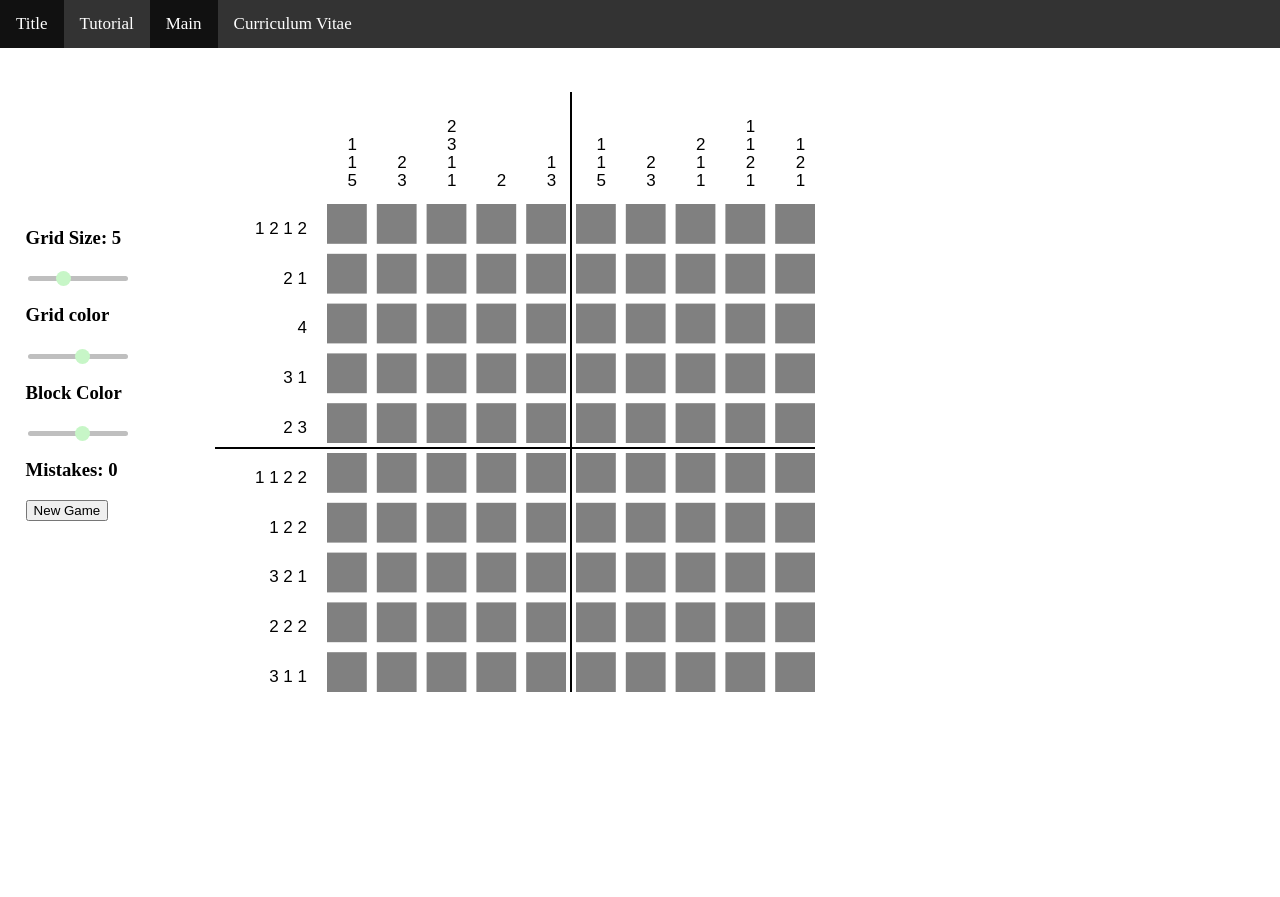
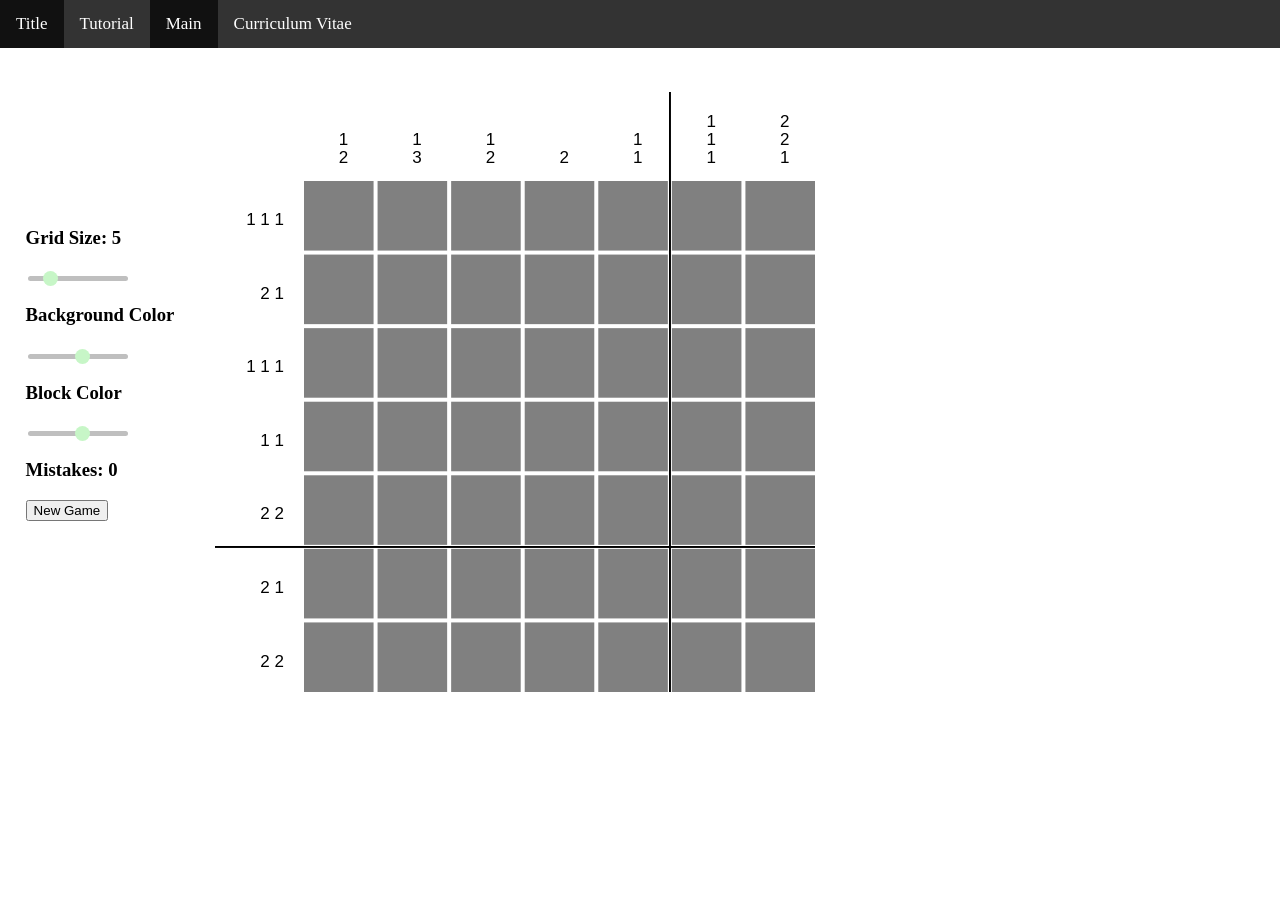
Before and after one commit to ggkfox/Picross, a PHP site: page / in a window 1280 px wide; the page is wider, and only the part inside the window is pictured. Run offline with PHP 8.4, Linux system fonts and the light colour scheme.

Commit message:
look at it urself

```diff
--- a/css/styles.css
+++ b/css/styles.css
@@ -84,3 +84,7 @@ li a.active{
     background: lightgreen;
     cursor: pointer;
 }
+
+h3 {
+    text-transform: capitalize;
+}
--- a/index.html
+++ b/index.html
@@ -8,7 +8,7 @@
     <link rel="stylesheet" href="css/styles.css">
     <title>Picross</title>
 </head>
-<body>
+<body id="body">
 
 	<div id = "navbar"></div>
 		<ul>
@@ -20,15 +20,15 @@
 	</div>
 
 	<div id = "controls">
-		<h3>Grid Size: 5</h3>
+		<h3 id="h3GridSize">Grid Size: 5</h3>
 			<div>
-			<p><input type="range" min="0" max="21" value="7" class="slider" id="gridSize"></p>
+			<p><input type="range" min="3" max="25" value="7" class="slider" id="gridSize"></p>
 			</div>
-		<h3>Grid color</h3>
+		<h3 id="h3BackgroundColor">Background color</h3>
 			<div>
 			<p><input type="range" min="0" max="9" value="5" class="slider" id="gridColor"></p>
 			</div>
-		<h3>Block Color</h3>
+		<h3 id="h3BlockColor">Block Color</h3>
 			<div>
 			<p><input type="range" min="0" max="9" value="5" class="slider" id="blockColor"></p>
 			</div>
--- a/js/main.js
+++ b/js/main.js
@@ -1,21 +1,34 @@
 //-----------Grab html elements
 var htmlMistakes = document.getElementById('mistakes');
-var htmlBackgroundColor = document.getElementsByTagName('body');
+var htmlBackgroundColor = document.getElementById('body');
+var htmlSizeSlider = document.getElementById('gridSize');
+var htmlBackgroundColorSlider = document.getElementById('gridColor');
+var htmlBlockColorSlider = document.getElementById('blockColor');
+var htmlGridSize = document.getElementById('h3GridSize');
+var htmlBackgroundColor = document.getElementById('h3BackgroundColor');
+var htmlBlockColor = document.getElementById('h3BlockColor');
+var htmlNewGame = document.getElementById('newGame');
 
 //-----------Configuration [adjustable by user]
 var windowSize = 600;
-var n = 10; //number of tiles X and Y
+var n = null; //number of tiles X and Y
 var border = (Math.round(n/2)+1)*17; //space for numbers
 var size = (windowSize-border)/n; //size of each tile
 var correctColor = "lightgreen";
-var fontColor = "black";
+var fontColor = "black"; //grid numbers
+var startTime = null;
+var tilesRemaining;
+var mistakes;
+var circles = [];
+var complete;
+var player;
 
 //----------Configuartion [not by user]
 var grid = {"border": ["2", "2", "3", "3", "4", "4", "5", "5", "6", "6", "7", "7", "8", "8", "9", "9", "10", "10", "11", "11", "12", "12", "13"],
 			"correctColor" : ["black", "red", "orange", "yellow", "lightgreen", "green", "lightblue", "blue", "purple", "pink"],
-			"backgroundColor" : ["black", "red", "orange", "yellow", "lightgreen", "green", "lightblue", "blue", "purple", "pink"],
+			"backgroundColor" : ["black", "red", "orange", "yellow", "lightgreen", "white", "lightblue", "blue", "purple", "pink"],
 			"fontColor" : ["white", "black", "black", "black",  "black", "black", "black", "black", "black", "black"]}
-var gap = 10; //gap between tiles (this number should be half of what you with the gap to be)
+var gap = 4; //gap between tiles (this number should be half of what you with the gap to be)
 var padding = 5; //space around game on all sides
 var textDistance = 20; //text distance away from first tile
 var font = "17px Arial"; //Font for Grid Numbers
@@ -24,13 +37,6 @@ var wrongColor = "red";
 var ballColors = ["red", "blue", "lightgreen", "yellow", "pink"]
 var gravity = 0.981; //gravity enacted on the balls
 var friction = .7; //how quickly the balls stop rolling/bouncing;
-
-//-----------other needed variables [dont change]
-var startTime = null;
-var mistakes = 0;
-var circles = [];
-var tilesRemaining = 0;
-
 
 //-----------Canvas Elements [do not change]
 var baseLayer = document.getElementById('layer1');
@@ -46,10 +52,7 @@ var c1 = baseLayer.getContext('2d');
 var c2 = topLayer.getContext('2d');
 var c3 = ballLayer.getContext('2d');
 
-var complete = randomArray();
-var player = blankArray();
-drawLayer1();
-displayNumbers();
+configureCanvas();
 
 //-----LISTENERS------
 topLayer.addEventListener('click', function(evt) {
@@ -75,3 +78,27 @@ topLayer.addEventListener('click', function(evt) {
         requestAnimationFrame(drawBalls);
     }
 }, false);
+
+htmlNewGame.addEventListener('click', function(evt) {
+    mistakes = 0;
+    htmlMistakes.textContent = "Mistakes: 0";
+    configureCanvas();
+
+}, false)
+
+htmlSizeSlider.addEventListener('input', function(evt){
+    htmlGridSize.textContent = "Grid Size: " + htmlSizeSlider.value;
+}, false)
+
+htmlBackgroundColorSlider.addEventListener('input', function(){
+    htmlBackgroundColor.textContent = "Background Color: " + grid.backgroundColor[htmlBackgroundColorSlider.value];
+	fontColor = grid.fontColor[htmlBackgroundColorSlider.value];
+    htmlBackgroundColor.style.backgroundColor = grid.backgroundColor[htmlBackgroundColorSlider.value];
+    drawLayer1();
+}, false)
+
+htmlBlockColorSlider.addEventListener('input', function(){
+    htmlBlockColor.textContent = "Block Color: " + grid.correctColor[htmlBlockColorSlider.value];
+	correctColor = grid.correctColor[htmlBlockColorSlider.value];
+    drawLayer2();
+}, false)
--- a/js/util.js
+++ b/js/util.js
@@ -1,10 +1,19 @@
 function configureCanvas() {
-	n = document.getElementById('gridSize').value;
+	n = htmlSizeSlider.value;
 	border = (Math.round(n/2)+1)*17;
-	correctColor = grid.correctColor[document.getElementById('blockColor').value];
-	fontColor = grid.fontColor[document.getElementById('gridColor').value];
-	htmlBackgroundColor.style.backgroundColor = grid.backgroundColor[document.getElementById('gridColor').value];
-	size = (windowSize-border)/n;
+	correctColor = grid.correctColor[htmlBlockColorSlider.value];
+	fontColor = grid.fontColor[htmlBackgroundColorSlider.value];
+	htmlBackgroundColor.style.backgroundColor = grid.backgroundColor[htmlBackgroundColorSlider.value];
+    size = (windowSize-border)/n;
+    startTime = null;
+    tilesRemaining = 0;
+    mistakes = 0;
+    circles = [];
+    complete = randomArray();
+    player = blankArray();
+    drawLayer1();
+    displayNumbers();
+    drawLayer2();
 }
 
 function blankArray(){
@@ -35,6 +44,7 @@ function randomArray(){
 }
 
 function drawLayer1(){
+    clearCanvas(c1);
     for (var i = 0; i < n; i++) {
         for (var j = 0; j < n; j++) {
             var x = j;
```
